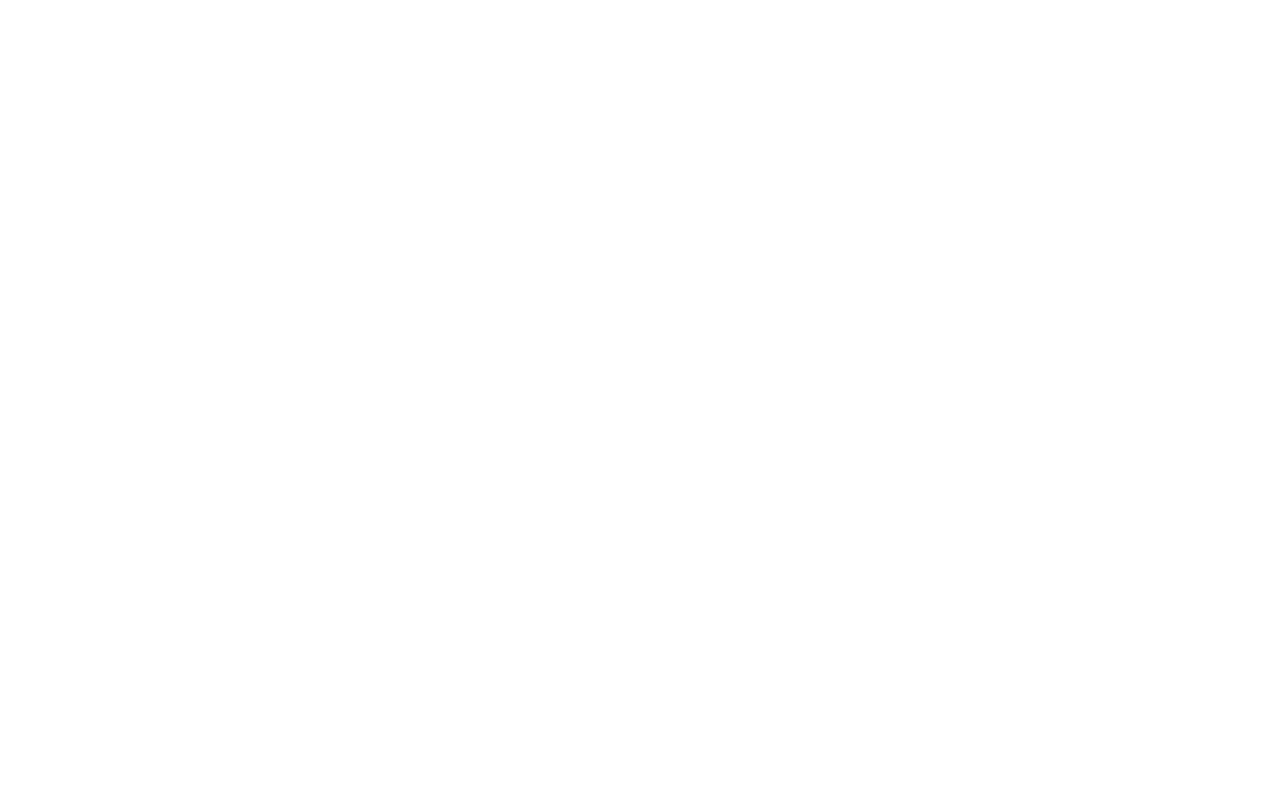
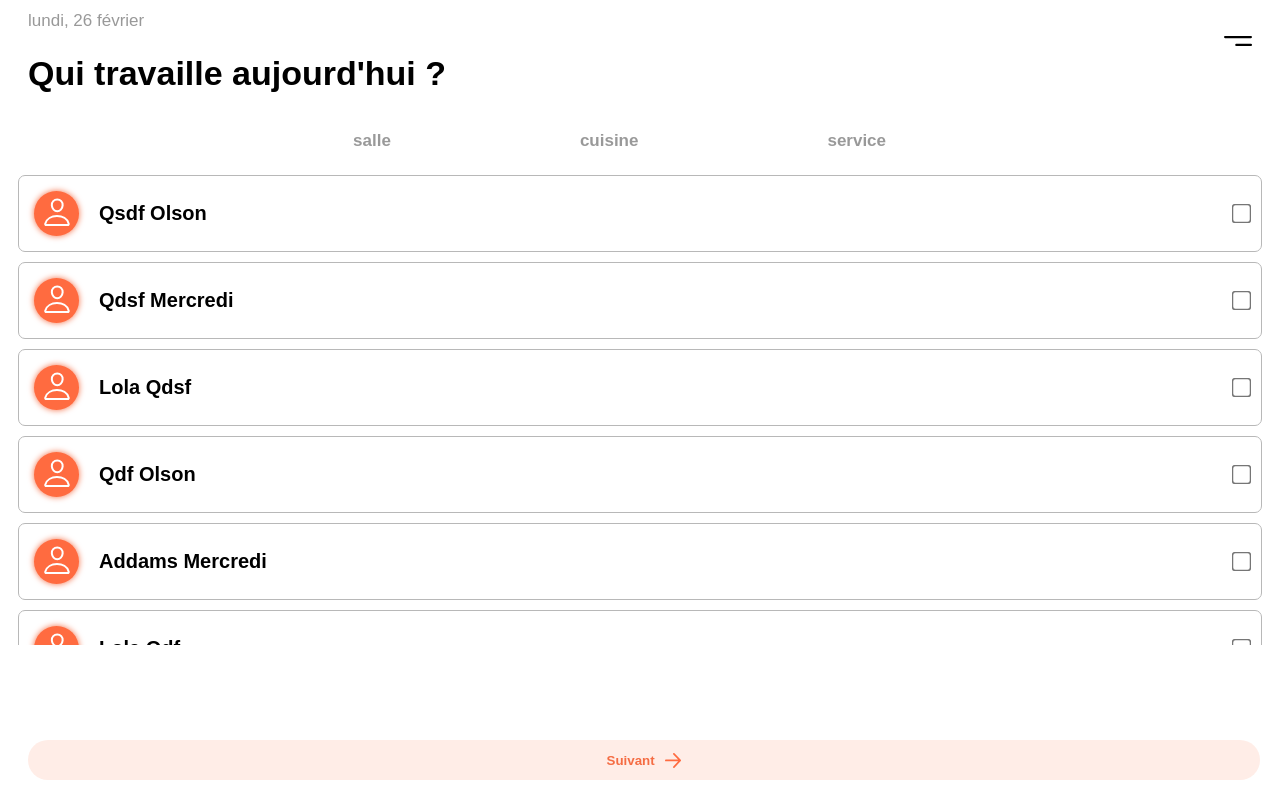
Before and after one commit to GLANEUX/Project-Front-SERVICE, a Vue app: page /Cuisine in a window 1280 px wide. Before the commit this address had no page. Built offline with nearby package versions, Linux system fonts and the light colour scheme.

Commit message:
navbar composant créer

```diff
--- a/index.html
+++ b/index.html
@@ -2,9 +2,9 @@
 <html lang="en">
   <head>
     <meta charset="UTF-8">
-    <link rel="icon" href="/favicon.ico">
+    <link rel="icon" href="/cloche-alt.svg">
     <meta name="viewport" content="width=device-width, initial-scale=1.0">
-    <title>Vite App</title>
+    <title>Resto-service</title>
   </head>
   <body>
     <div id="app"></div>
--- a/src/components/navVue.vue
+++ b/src/components/navVue.vue
@@ -1,9 +1,53 @@
 <template>
-    <div class="wrapper">
+    <div class="nav-bar">
+      <nav>
+        <RouterLink to="/salle" class="link" :class="{ 'active-link': isActive('/salle') }">salle</RouterLink>
+        <RouterLink to="/cuisine" class="link" :class="{ 'active-link': isActive('/cuisine') }">cuisine</RouterLink>
+        <RouterLink to="/service" class="link" :class="{ 'active-link': isActive('/service') }">service</RouterLink>
+      </nav>
+    </div>
+  </template>
 
-<nav>
-  <RouterLink to="/">Home</RouterLink>
-  <RouterLink to="/about">About</RouterLink>
-</nav>
-</div>
-</template>
+  <script>
+  import { useRouter } from 'vue-router';
+
+  export default {
+    methods: {
+      isActive(route) {
+        return this.$route.path === route;
+      }
+    }
+  };
+  </script>
+
+  <style scoped>
+  @import '../assets/style/base.css';
+
+  .link {
+    font-size: 17px;
+    font-weight: 700;
+    line-height: 19.55px;
+    color: #00000066;
+    text-decoration: none;
+    padding: 5px 15px;
+  }
+
+  .active-link {
+    color: var(--black);
+    background-color: #e9e9e9;
+    border-radius: 8px;
+  }
+
+  .nav-bar {
+    width: 94vw;
+    justify-content: center;
+    display: flex;
+    padding: 10px;
+  }
+
+  nav {
+    width: 60%;
+    display: flex;
+    justify-content: space-around;
+  }
+  </style>
--- a/src/router/index.js
+++ b/src/router/index.js
@@ -1,22 +1,28 @@
 import { createRouter, createWebHistory } from 'vue-router'
-import HomeView from '../views/HomeView.vue'
 
 const router = createRouter({
   history: createWebHistory(import.meta.env.BASE_URL),
   routes: [
     {
       path: '/',
-      name: 'home',
-      component: HomeView
+      name: 'salle',
+      component: () => import('../views/SalleView.vue')
     },
     {
-      path: '/about',
-      name: 'about',
-      // route level code-splitting
-      // this generates a separate chunk (About.[hash].js) for this route
-      // which is lazy-loaded when the route is visited.
-      component: () => import('../views/AboutView.vue')
-    }
+        path: '/salle',
+        name: 'salle',
+        component: () => import('../views/SalleView.vue')
+      },
+    {
+      path: '/Cuisine',
+      name: 'cuisine',
+      component: () => import('../views/CuisineView.vue')
+    },
+    {
+        path: '/service',
+        name: 'service',
+        component: () => import('../views/ServiceView.vue')
+      }
   ]
 })
 
--- a/src/views/AboutView.vue
+++ /dev/null
@@ -1,12 +0,0 @@
-<!-- About.vue -->
-<template>
-    <div>
-      <h1>About Page</h1>
-      <p>This is the about page content.</p>
-    </div>
-  </template>
-  <script>
-  export default {
-    name: "about"
-  }
-  </script>
--- /dev/null
+++ b/src/views/CuisineView.vue
@@ -0,0 +1,47 @@
+<template>
+  <div>
+    <header-vue msg="Qui travaille aujourd'hui ?"/>
+  </div>
+
+<nav-vue/>
+
+  <div class="overflow">
+    <check-box-vue name="qsdf olson"/>
+    <check-box-vue name="qdsf mercredi"/>
+    <check-box-vue name="lola qdsf"/>
+    <check-box-vue name="qdf olson"/>
+    <check-box-vue name="addams mercredi"/>
+    <check-box-vue name="lola qdf"/>
+    <check-box-vue name="qdsf olson"/>
+    <check-box-vue name="addams mercredi"/>
+    <check-box-vue name="lola opkins"/>
+ </div>
+
+
+
+  <div class="bottom">
+    <button-vue msg="Suivant" :showImage="true"/>
+  </div>
+
+
+
+
+
+</template>
+
+<script>
+import ButtonVue from '../components/buttonVue.vue';
+import HeaderVue from '../components/headerVue.vue';
+import checkBoxVue from '../components/checkBoxVue.vue';
+import navVue from '../components/navVue.vue'
+
+export default {
+  name: "cuisine",
+  components: {
+    ButtonVue,
+    HeaderVue,
+    checkBoxVue,
+    navVue
+  }
+}
+</script>
--- a/src/views/HomeView.vue
+++ b/src/views/SalleView.vue
@@ -36,7 +36,7 @@
   import navVue from '../components/navVue.vue'
 
   export default {
-    name: "app",
+    name: "salle",
     components: {
       ButtonVue,
       HeaderVue,
--- /dev/null
+++ b/src/views/ServiceView.vue
@@ -0,0 +1,32 @@
+<template>
+    <div>
+      <header-vue msg="Récapitulatif du service"/>
+    </div>
+
+<nav-vue/>
+
+
+
+    <div class="bottom">
+
+      <button-vue msg="Commencer le service !" :showImage="false"/>
+    </div>
+
+
+
+
+
+  </template>
+
+  <script>
+
+  export default {
+    name: "service",
+    components: {
+      ButtonVue,
+      HeaderVue,
+      checkBoxVue,
+      navVue
+    }
+  }
+  </script>
```
Also changed, not shown: public/cloche-alt.svg (added).
